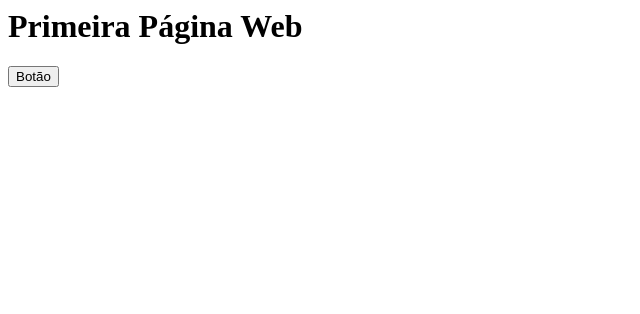
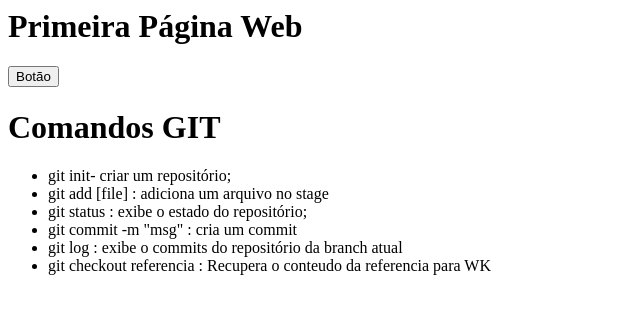
Before and after one commit to heiqsheitor/web, a plain HTML site: page index.html in a window 1280 px wide. Shown: the whole page, without its empty margins (0-640 px from the left). Drawn offline with Linux system fonts and the light colour scheme.

Commit message:
meu terceiro commit

```diff
--- a/index.html
+++ b/index.html
@@ -6,6 +6,15 @@
     <body>
         <h1>Primeira Página Web</h1>
         <button>Botão</button>
+        <h1>Comandos GIT</h1>
+        <ul>
+            <li>git init- criar um repositório;</li>
+            <li>git add [file] : adiciona um arquivo no stage</li>
+            <li>git status : exibe o estado do repositório;</li>
+            <li>git commit -m "msg" : cria um commit</li>
+            <li>git log : exibe o commits do repositório da branch atual</li>
+            <li>git checkout referencia : Recupera o conteudo da referencia para WK </li>
+        </ul>
     </body>
 
 </html>
```
